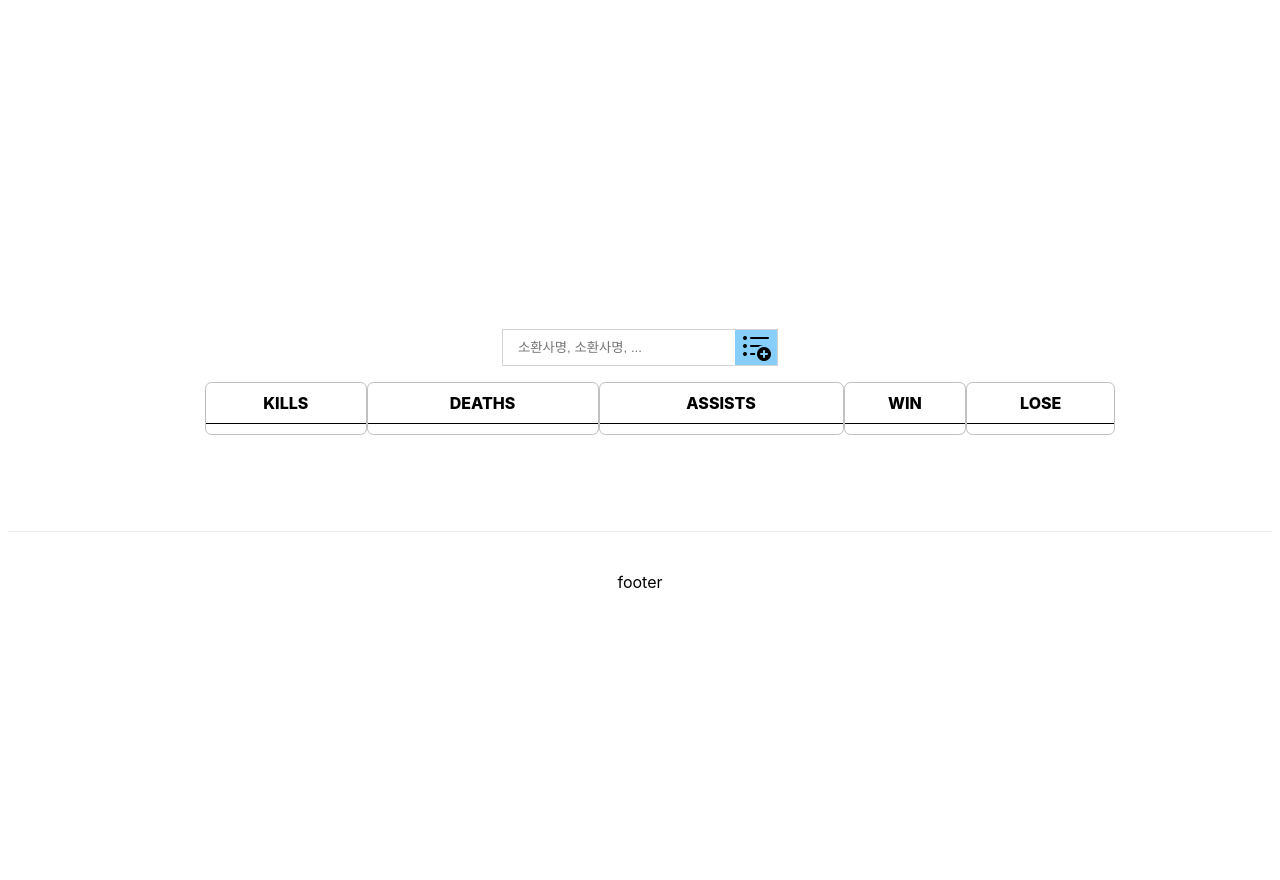
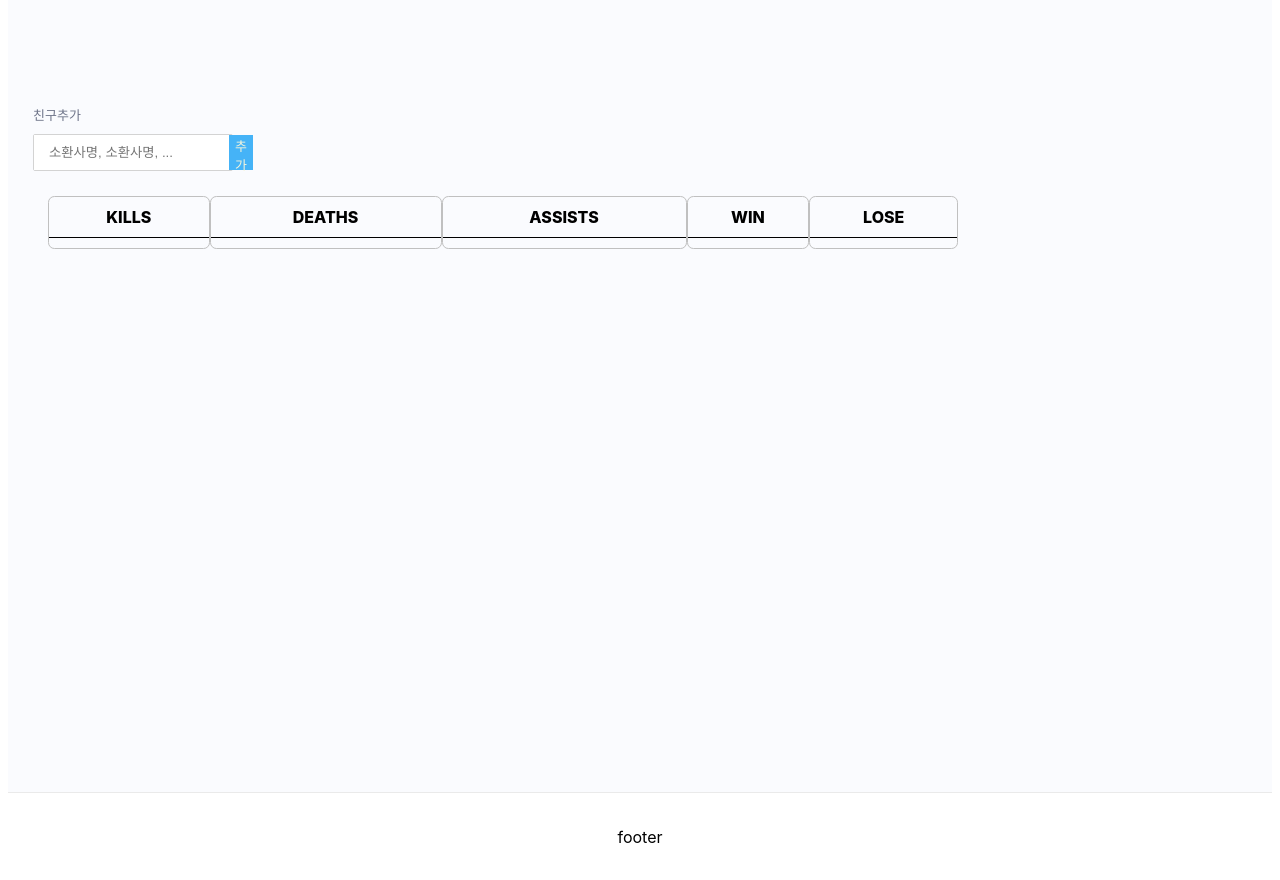
Before and after one commit to kimsangyeon/League-Of-Friends, a Next.js app: page / in a window 1280 px wide. Built offline with nearby package versions, Linux system fonts and the light colour scheme.

Commit message:
feature: separate register component

```diff
--- /dev/null
+++ b/components/button/button.module.css
@@ -0,0 +1,9 @@
+.registerButton {
+  cursor: pointer;
+  background-color: #45b3f7;
+  color: beige;
+  border: none;
+  height: 100%;
+  font-size: 13px;
+  position: absolute;
+}
--- /dev/null
+++ b/components/button/index.tsx
@@ -0,0 +1,14 @@
+import React, {MouseEvent} from 'react';
+import styles from './button.module.css';
+
+interface ButtonProps {
+  onClick: (e: MouseEvent<HTMLButtonElement>) => void;
+}
+
+const Button = ({onClick}: ButtonProps) => (
+  <button className={styles.registerButton} onClick={onClick}>
+    추가
+  </button>
+);
+
+export default Button;
--- /dev/null
+++ b/components/input/input.module.css
@@ -0,0 +1,6 @@
+.input {
+  outline: none;
+  padding: 10px 3px 10px 15px;
+  vertical-align: bottom;
+  border: none;
+}
--- /dev/null
+++ b/components/input/search.tsx
@@ -0,0 +1,18 @@
+import React, {Dispatch, SetStateAction} from 'react';
+import styles from './input.module.css';
+
+interface SearchProps {
+  name: string;
+  setName: Dispatch<SetStateAction<string>>
+}
+
+const Search = ({name, setName}: SearchProps) => (
+  <input
+    className={styles.input}
+    value={name}
+    placeholder="소환사명, 소환사명, ..."
+    onChange={(e) => setName(e.target.value)}
+  />
+);
+
+export default Search;
--- a/components/RegisterSummoner.tsx
+++ b/components/register/index.tsx
@@ -1,9 +1,11 @@
 import { MouseEvent, useState } from 'react';
-import Image from 'next/image';
 import { useQueryClient } from 'react-query';
-import styles from '@styles/common.module.css';
+import styles from './register.module.css';
 import { checkExistSummoner } from '@hooks/summoner';
 import { getLocalStorageByNameList, setLocalStorageByNameList } from '@utils/storageUtils';
+import Search from '@components/input/search';
+import Button from '@components/button';
+import Text from '@components/text';
 
 const RegisterSummoner = () => {
   const queryClient = useQueryClient();
@@ -20,16 +22,12 @@ const RegisterSummoner = () => {
   };
 
   return (
-    <div className={styles.registerWrap}>
-      <input
-        className={styles.registerInput}
-        value={summonerName}
-        placeholder="소환사명, 소환사명, ..."
-        onChange={(e) => setSummonerName(e.target.value)}
-      />
-      <button className={styles.registerButton} onClick={onRegister}>
-        <Image src="/images/icon/add.png" alt="search_icon" width="30" height="30" />
-      </button>
+    <div className={styles.registerContainer}>
+      <Text text={'친구추가'} />
+      <div className={styles.registerWrap}>
+        <Search name={summonerName} setName={setSummonerName} />
+        <Button onClick={onRegister} />
+      </div>
     </div>
   )
 };
--- /dev/null
+++ b/components/register/register.module.css
@@ -0,0 +1,12 @@
+.registerWrap {
+  border: 1px solid lightgray;
+  border-radius: 2px;
+  position: relative;
+  top: 0;
+  left: 0;
+  width: 200px;
+}
+
+.registerContainer {
+  margin: 25px;
+}
--- /dev/null
+++ b/components/text/index.tsx
@@ -0,0 +1,12 @@
+import React from 'react';
+import styles from './text.module.css';
+
+interface TextProps {
+  text: string;
+}
+
+const Text = ({text}: TextProps) => (
+  <div className={styles.text}>{text}</div>
+);
+
+export default Text;
--- /dev/null
+++ b/components/text/text.module.css
@@ -0,0 +1,5 @@
+.text {
+  margin: 10px 0;
+  color: #6e7489;
+  font-size: 13px;
+}
--- a/pages/index.tsx
+++ b/pages/index.tsx
@@ -3,7 +3,7 @@ import Head from 'next/head'
 import React from 'react';
 import Info from '@components/info';
 import styles from '@styles/Home.module.css';
-import RegisterSummoner from '@components/RegisterSummoner';
+import RegisterSummoner from '@components/register';
 import { useSummonerList } from '@hooks/summoner';
 import Lead from '@components/lead';
 
--- a/styles/Home.module.css
+++ b/styles/Home.module.css
@@ -10,11 +10,9 @@
 
 .main {
   width: 100%;
+  height: 100%;
   padding: 5rem 0;
-  display: flex;
-  flex-direction: column;
-  justify-content: center;
-  align-items: center;
+  background-color: #fafbfe;
 }
 
 .footer {
--- a/styles/common.module.css
+++ b/styles/common.module.css
@@ -27,23 +27,6 @@
 
 .rankWrap {
   width: 155px;
-}
-
-.registerWrap {
-  border: 1px solid lightgray;
-}
-
-.registerInput {
-  outline: none;
-  padding: 10px 40px 10px 15px;
-  vertical-align: bottom;
-  border: none;
-}
-
-.registerButton {
-  cursor: pointer;
-  background-color: lightskyblue;
-  border: none;
 }
 
 .btn {
```
